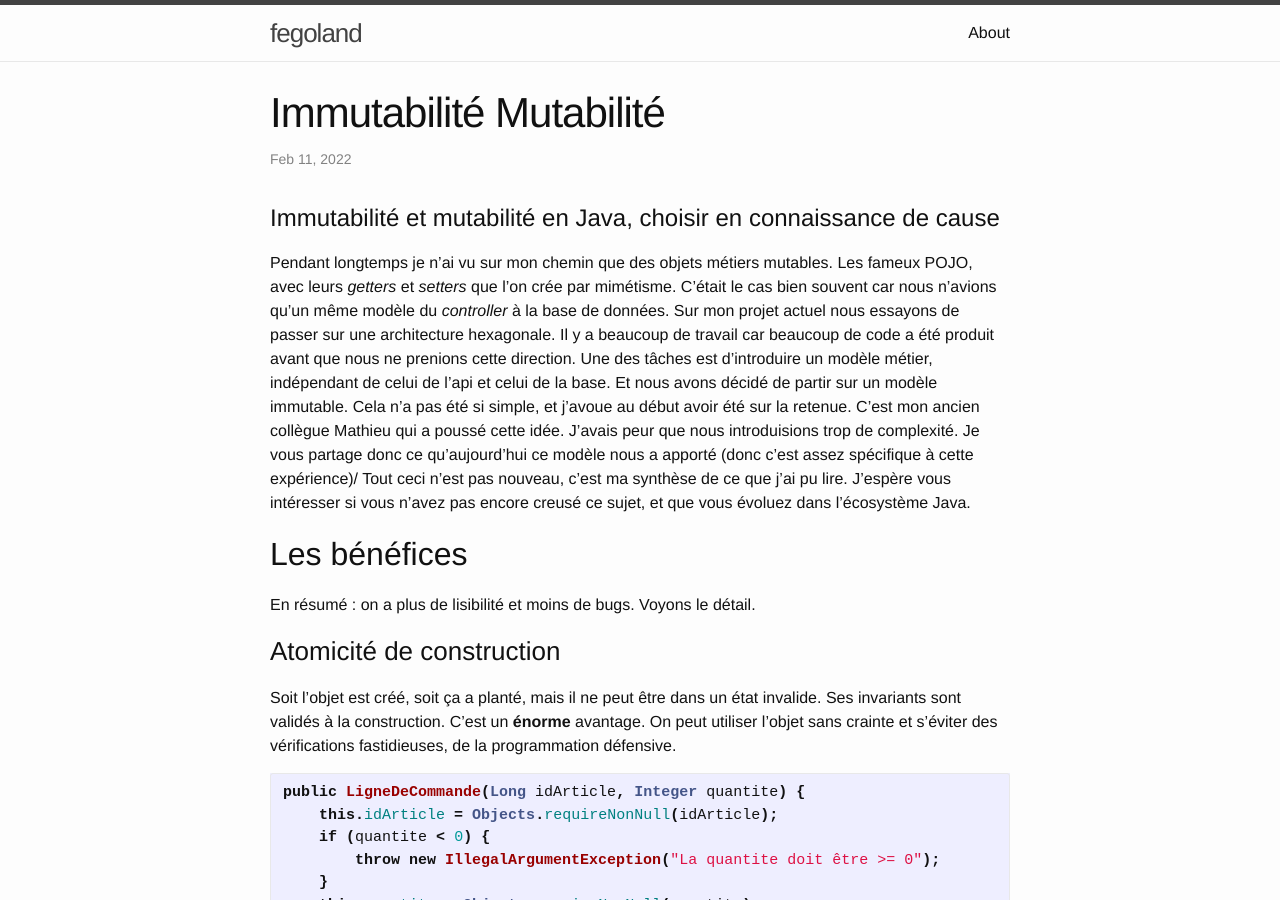
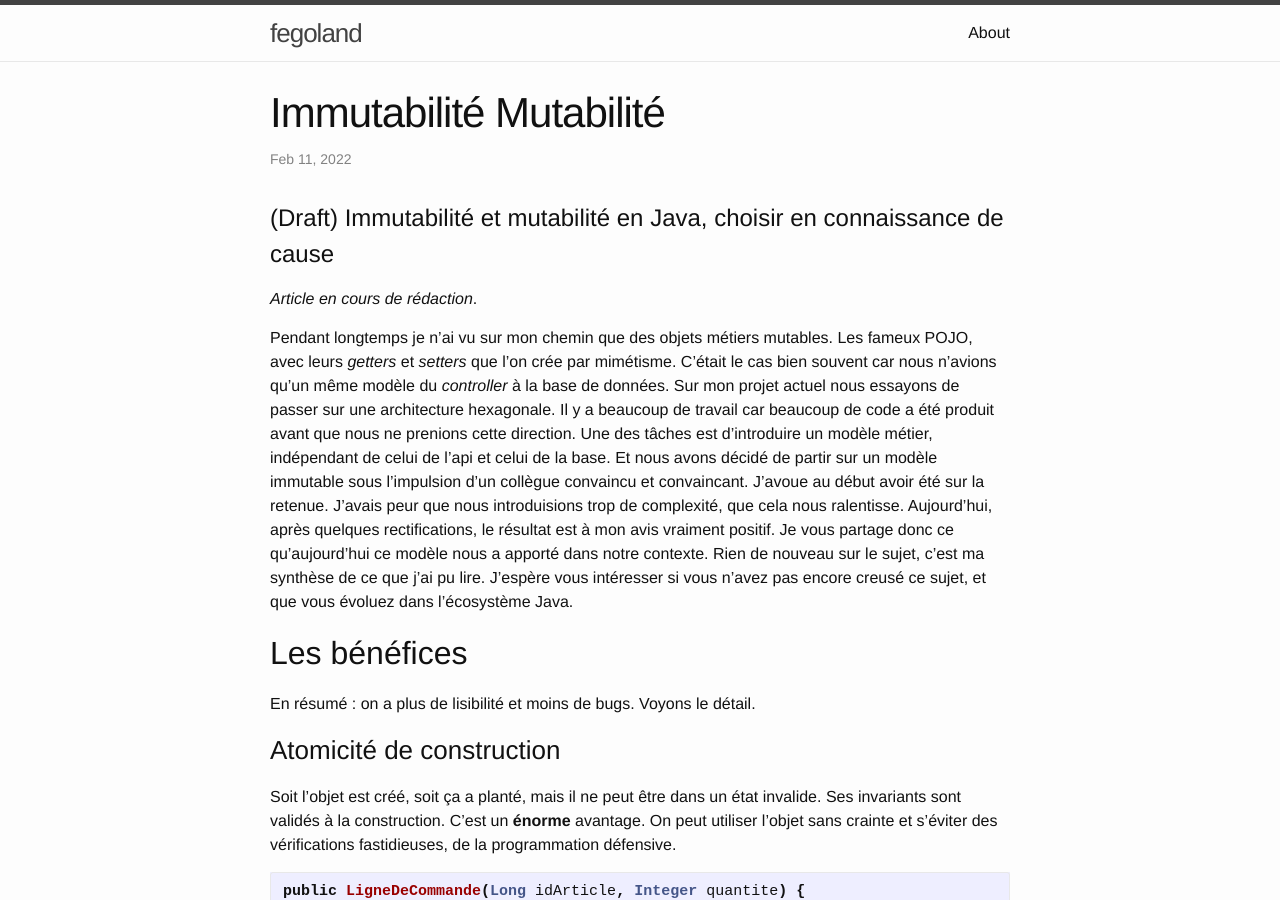
Before and after one commit to fego/fego.github.io, a Jekyll site: the page built from docs/_posts/2022-02-11-Immutabilité-Mutabilité.md, in a window 1280 px wide and 900 px high. Built offline with Jekyll 4.4.1, drawn with Linux system fonts in a browser that asks for light colours; our own code applies the rules of GitHub Pages for plain Markdown files; some of the changed text lies outside the part shown.

Commit message:
update immutabilité

```diff
--- a/docs/_posts/2022-02-11-Immutabilité-Mutabilité.md
+++ b/docs/_posts/2022-02-11-Immutabilité-Mutabilité.md
@@ -1,4 +1,6 @@
-# Immutabilité et mutabilité en Java, choisir en connaissance de cause
+# (Draft) Immutabilité et mutabilité en Java, choisir en connaissance de cause
+
+*Article en cours de rédaction*.
 
 Pendant longtemps je n'ai vu sur mon chemin que des objets métiers mutables.
 Les fameux POJO, avec leurs *getters* et *setters* que l'on crée par mimétisme.
@@ -6,12 +8,12 @@ C'était le cas bien souvent car nous n'avions qu'un même modèle du *controlle
 Sur mon projet actuel nous essayons de passer sur une architecture hexagonale.
 Il y a beaucoup de travail car beaucoup de code a été produit avant que nous ne prenions cette direction.
 Une des tâches est d'introduire un modèle métier, indépendant de celui de l'api et celui de la base.
-Et nous avons décidé de partir sur un modèle immutable.
-Cela n'a pas été si simple, et j'avoue au début avoir été sur la retenue.
-C'est mon ancien collègue Mathieu qui a poussé cette idée.
-J'avais peur que nous introduisions trop de complexité.
-Je vous partage donc ce qu'aujourd'hui ce modèle nous a apporté (donc c'est assez spécifique à cette expérience)/
-Tout ceci n'est pas nouveau, c'est ma synthèse de ce que j'ai pu lire.
+Et nous avons décidé de partir sur un modèle immutable sous l'impulsion d'un collègue convaincu et convaincant.
+J'avoue au début avoir été sur la retenue.
+J'avais peur que nous introduisions trop de complexité, que cela nous ralentisse.
+Aujourd'hui, après quelques rectifications, le résultat est à mon avis vraiment positif.
+Je vous partage donc ce qu'aujourd'hui ce modèle nous a apporté dans notre contexte.
+Rien de nouveau sur le sujet, c'est ma synthèse de ce que j'ai pu lire.
 J'espère vous intéresser si vous n'avez pas encore creusé ce sujet, et que vous évoluez dans l'écosystème Java.
 
 ## Les bénéfices
@@ -102,12 +104,12 @@ Attention, cela ne veut pas dire que parfois avoir des objets mutables sera une
 C'est une question de compromis.
 Pour faire ce choix on pourra s'aider de quelques métriques (taille mémoire, vitesse d'exécution).
 
-Le plus gros danger que je vois est plus le suivant :
-si le choix est appliqué de façon dogmatique, cela finirait par rendre le code plus complexe qu'il ne devrait l'être.
+Le plus gros danger que je vois est plutôt le suivant :
+si le choix est appliqué de façon dogmatique, cela finira par rendre le code plus complexe qu'il ne devrait l'être.
 Sur notre projet, nous avons été par moment trop loin, ou de façon maladroite.
-Les moments "sensibles" que nous avons rencontré était quand un concept nécessitait plusieurs étapes pour être construit.
+Le moment particulièrement sensible que nous avons rencontré était quand un concept nécessitait plusieurs étapes pour être construit.
 J'adresse ce point plus bas.
-Tout d'abord, voyons comment rendre un objet immutable.
+Mais tout d'abord, voyons comment rendre un objet immutable.
 
 ## Comment rendre une classe immutable en Java ?
 
```
